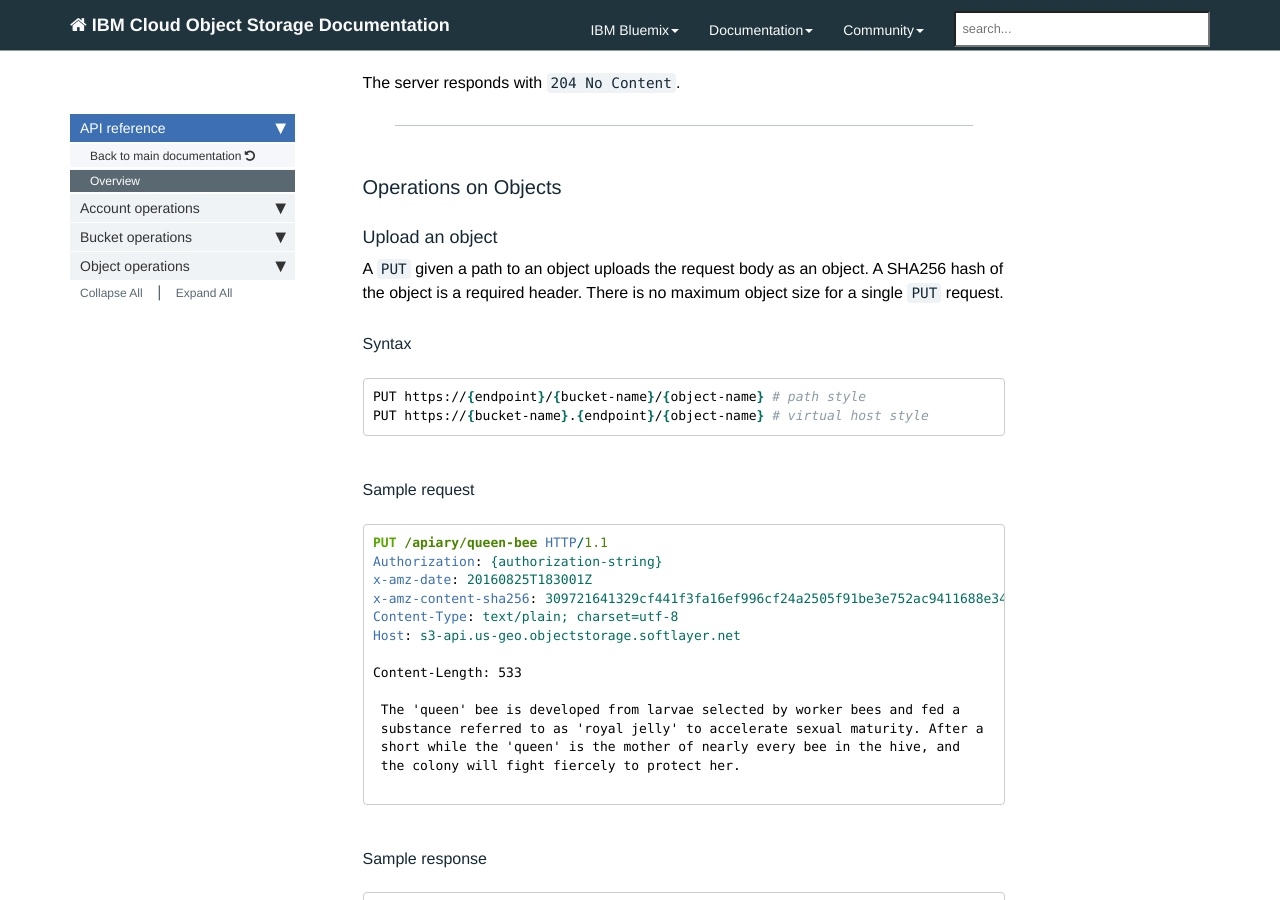
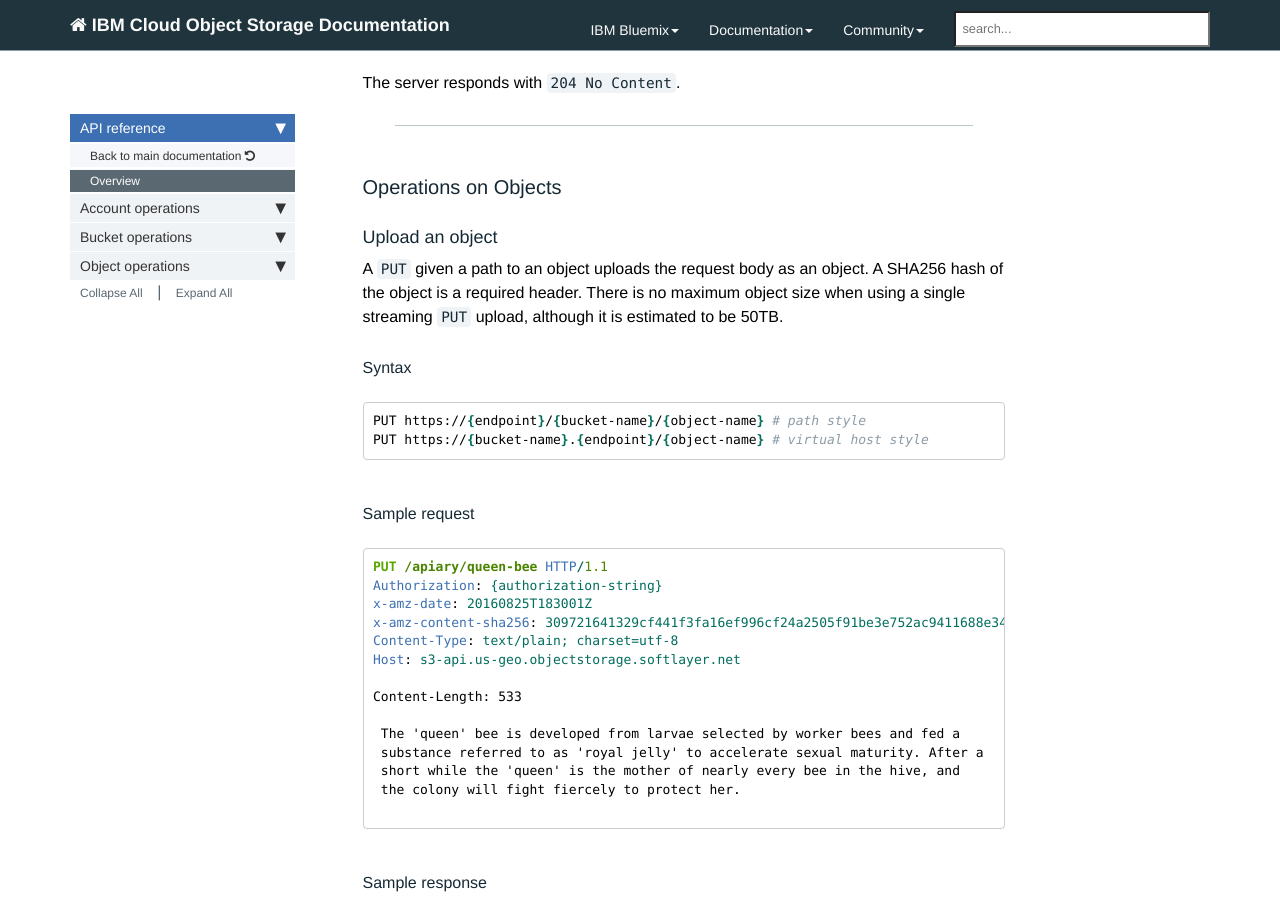
Before and after one commit to mpcarl-ibm/crs-docs, a Jekyll site: the page built from pages/api-reference/api-reference.md, in a window 1280 px wide and 900 px high, scrolled down 17796 px. Built offline with Jekyll 4.4.1, drawn with Linux system fonts in a browser that asks for light colours; nearby versions of some CDN libraries; comment, search, counter and statistics services are not loaded.

Commit message:
updated object size copy in getting started guide

```diff
--- a/pages/api-reference/api-reference.md
+++ b/pages/api-reference/api-reference.md
@@ -834,7 +834,7 @@
 
 #### Upload an object
 
-A `PUT` given a path to an object uploads the request body as an object. A SHA256 hash of the object is a required header.  There is no maximum object size for a single `PUT` request.
+A `PUT` given a path to an object uploads the request body as an object. A SHA256 hash of the object is a required header.  There is no maximum object size when using a single streaming `PUT` upload, although it is estimated to be 50TB.
 
 
 ##### Syntax
```
